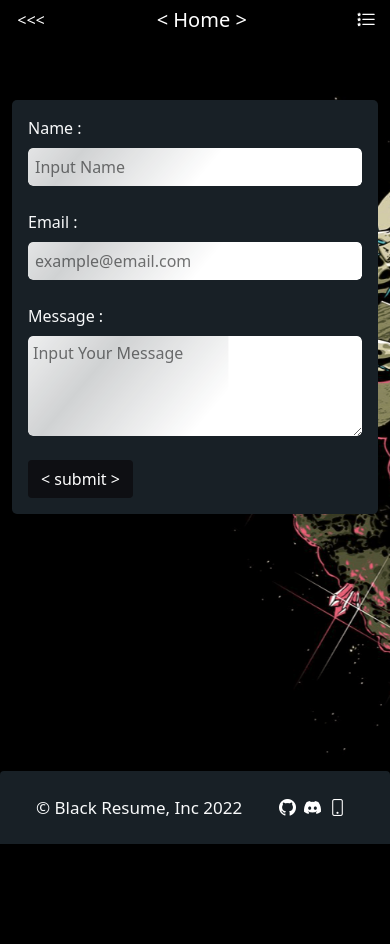
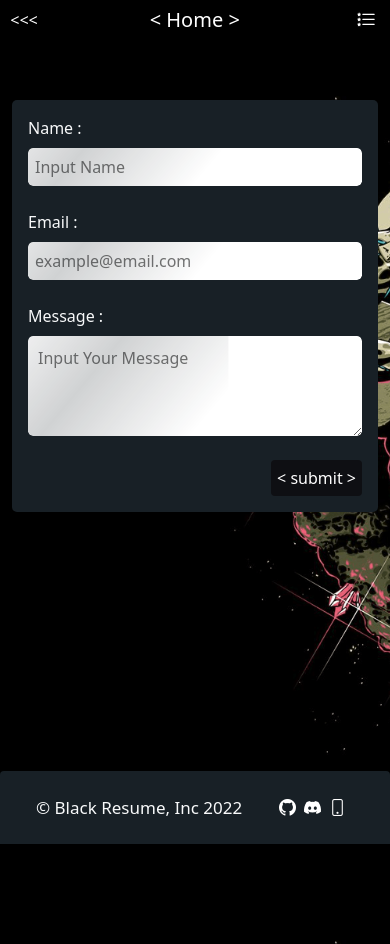
Before and after one commit to nightOFcode/Black-Resume, a PHP site: page /contact.php in a window 390 px wide. Before the commit the page ends 844 px from the top, so only its background shows below. Run offline with PHP 8.4, Linux system fonts and the light colour scheme; some libraries are stand-ins or nearby versions.

Commit message:
changes in contact page new captcha and some changes in style form better performance and responsive

```diff
--- a/contact.php
+++ b/contact.php
@@ -1,31 +1,37 @@
 <!doctype html>
 <html lang="en">
 <?php include "include/header.php"; ?>
-<body>
-<div id="background-contact" class="overflow-hidden">
+<!--recaptcha api-->
+<script src="https://www.google.com/recaptcha/api.js" async defer></script>
+<body  id="background-contact">
+<div class="container-fluid">
     <!--navbar-->
     <?php include "include/navbar.php"; ?>
-    <!--offcanvas-->
+    <!--offcanvas "sidebar"-->
     <?php include "include/offcanvas.php"; ?>
-    <!--contact-->
-    <div class="container">
+</div>
+<div>
+    <div class="container" id="contact-clean">
         <div id="contact-margin" class="color-background">
             <form action="" method="post" class="text-light w-auto p-3 p-sm-4">
-                <div id="form-error" class="d-block w-auto">
+                <!--error here-->
+                <div id="form-error" class="w-auto">
 
                 </div>
+                <!--content-->
                 <div class="mb-4">
                     <label for="form-name" class="form-label mb-2">
                         Name :
                     </label>
-                    <input type="text" class="form rounded-3 placeholder-wave" id="form-name" placeholder="Input Name"
+                    <input type="text" name="name" class="form rounded-3 placeholder-wave" id="form-name"
+                           placeholder="Input Name"
                            required maxlength="15" minlength="3">
                 </div>
                 <div class="mb-4">
                     <label for="form-email" class="form-label mb-2">
                         Email :
                     </label>
-                    <input type="email" class="form rounded-3 placeholder-wave" id="form-email"
+                    <input type="email" name="email" class="form rounded-3 placeholder-wave" id="form-email"
                            placeholder="example@email.com"
                            required minlength="10">
                 </div>
@@ -33,11 +39,16 @@
                     <label for="form-text" class="form-label mb-2">
                         Message :
                     </label>
-                    <textarea id="form-text" class="textarea rounded-3 placeholder-wave" rows="10"
+                    <textarea id="form-text" name="message" class="textarea rounded-3 placeholder-wave" rows="10"
                               placeholder="Input Your Message" required minlength="15" maxlength="200"></textarea>
                 </div>
-                <div class="">
-                    <button class="btn info-button">
+                <!--captcha here-->
+                <div class="captcha-holder mb-4">
+                    <div class="g-recaptcha" data-sitekey="6LdxaZ8eAAAAAMmUAPVRVvFtvpXLtYg8xhmU7hUk"
+                         data-theme="dark"></div>
+                </div>
+                <div id="btn-contact">
+                    <button type="submit" class="btn info-button">
                         < submit >
                     </button>
                 </div>
@@ -51,5 +62,6 @@
 </div>
 <!--scripts-->
 <?php include "include/script-holder.php"; ?>
+<?php include "script/contact-js.php";?>
 </body>
 </html>
--- a/index.php
+++ b/index.php
@@ -82,5 +82,6 @@
 </div>
 <!--scripts-->
 <?php include 'include/script-holder.php' ?>
+<?php include "script/index-js.php";?>
 </body>
 </html>
--- /dev/null
+++ b/script/contact-js.php
@@ -0,0 +1,22 @@
+<script>
+    var navbar = $(".navbar");
+
+    $(document).ready(
+        $(window).scroll(function () {
+            var div1 = $(navbar);
+            var div2 = $("#contact-clean");
+            var div1_top = div1.offset().top;
+            var div2_top = div2.offset().top;
+            var div1_bottom = div1_top + div1.height();
+            var div2_bottom = div2_top + div2.height();
+
+            if (div1_bottom >= div2_top && div1_top < div2_bottom) {
+                $(navbar).addClass('color-background');
+                $(navbar).addClass('rounded-3');
+            } else {
+                $(navbar).removeClass('color-background');
+                $(navbar).removeClass('rounded-3');
+            }
+
+        }));
+</script>
--- a/script/script.php
+++ b/script/script.php
@@ -51,28 +51,6 @@
                 }
             }
         });
-
-        /*navbar background change on scroll*/
-
-        var navbar = $(".navbar");
-
-        $(window).scroll(function () {
-            var div1 = $(navbar);
-            var div2 = $("#content");
-            var div1_top = div1.offset().top;
-            var div2_top = div2.offset().top;
-            var div1_bottom = div1_top + div1.height();
-            var div2_bottom = div2_top + div2.height();
-
-            if (div1_bottom >= div2_top && div1_top < div2_bottom) {
-                $(navbar).addClass('color-background');
-                $(navbar).addClass('rounded-3');
-            } else {
-                $(navbar).removeClass('color-background');
-                $(navbar).removeClass('rounded-3');
-            }
-
-        });
     });
 
     /*animation jq*/
--- a/style/style.php
+++ b/style/style.php
@@ -7,16 +7,6 @@
         border-spacing: 0;
         box-sizing: border-box;
     }
-
-    html, body {
-        /*overflow: hidden;*/
-        /*width: 100%; !* restrict the page width to viewport *!*/
-    }
-
-    html {
-        /*overflow-y: hidden;*/
-    }
-
     /*ID selectors*/
 
     #offcanvas {
@@ -62,6 +52,7 @@
         background-position: center;
         background-size: cover;
         height: 100vh;
+        overflow: hidden;
     }
 
     /*alert*/
@@ -88,9 +79,14 @@
     }
 
     #contact-margin {
-        margin-top: 100px;
+        margin-top: 100px!important;
         border-radius: 5px;
         width: 60%;
+    }
+
+    /*button contact*/
+    #btn-contact {
+        text-align: right;
     }
 
     /*index page main background*/
@@ -113,6 +109,7 @@
     /*bootstrap btn color and hover*/
 
     .btn {
+        padding: 5px;
         transition: 200ms;
         background: transparent;
         color: white !important;
@@ -187,7 +184,7 @@
     /*textarea contact*/
     .textarea {
         display: block;
-        padding: 5px;
+        padding: 10px;
         width: 100%;
         height: 100px;
         border: none;
@@ -295,13 +292,18 @@
         color: #a0a0a0;
     }
 
-
     /*media size responding*/
 
-    @media (max-width: 1100px) {
+    @media (max-width: 1199px) {
         #contact-margin {
             width: 70%;
         }
+
+        #navbar {
+            background-image:url("image/background.jpg") ;
+        }
+
+
 
     }
 
@@ -322,10 +324,15 @@
             font-size: 16px !important;
         }
 
-
         /*footer text respond*/
         .footer-text {
             font-size: 17px !important;
+        }
+    }
+
+    @media (max-height: 740px) {
+        #background-contact {
+            overflow: scroll;
         }
     }
 
```
Also changed, not shown: script/index-js.php (added, +23 -0 lines).
